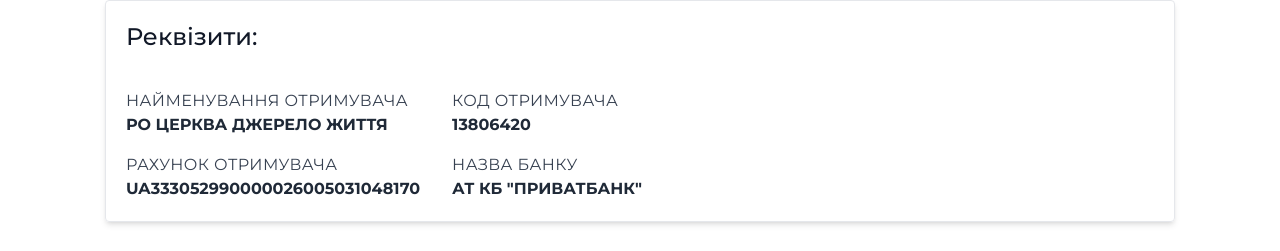
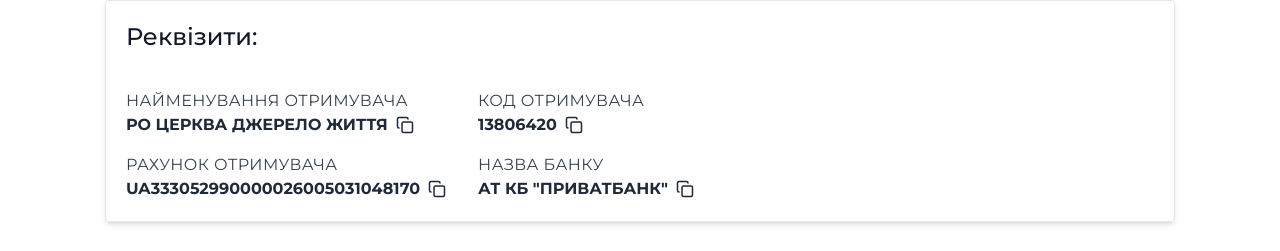
Before and after one commit to d-church/website, a Next.js app: page /uk/donate-building in a window 1280 px wide. Shown: the part 1858-2109 px from the top of the page. Built offline with nearby package versions, Linux system fonts and the light colour scheme; no server answers.

Commit message:
feat: add copy to clipboard component

```diff
--- a/package.json
+++ b/package.json
@@ -19,6 +19,7 @@
     "@radix-ui/react-select": "^2.0.0",
     "@radix-ui/react-separator": "^1.0.3",
     "@radix-ui/react-slot": "^1.0.2",
+    "@radix-ui/react-tooltip": "^1.2.8",
     "@tanstack/react-query": "^5.29.2",
     "@tanstack/react-query-devtools": "^5.29.2",
     "@vis.gl/react-google-maps": "^1.1.0",
--- /dev/null
+++ b/src/components/common/copy-to-clipboard.tsx
@@ -0,0 +1,53 @@
+import { TooltipContentProps } from "@radix-ui/react-tooltip";
+import { Copy, CopyCheck } from "lucide-react";
+import { useTranslations } from "next-intl";
+import { useState } from "react";
+
+import { Tooltip, TooltipProps } from "../ui/tooltip";
+
+type CopyToClipboardProps = TooltipProps & {
+  value: string;
+  iconSize?: number;
+};
+
+export function CopyToClipboard({
+  value,
+  iconSize = 18,
+  delayDuration = 500,
+  align = "end",
+  className = "bg-[#0E9398] text-white rounded px-2",
+  ...tooltipProps
+}: CopyToClipboardProps) {
+  const t = useTranslations();
+  const [copied, setCopied] = useState(false);
+
+  const handleCopy = async () => {
+    try {
+      await navigator.clipboard.writeText(value);
+      setCopied(true);
+      setTimeout(() => setCopied(false), 1500);
+    } catch (err) {
+      console.error("Failed to copy text: ", err);
+    }
+  };
+
+  return (
+    <Tooltip
+      delayDuration={delayDuration}
+      align={align}
+      content={
+        copied ? t("common.copied-to-clipboard") : t("common.copy-to-clipboard")
+      }
+      className={className}
+      {...tooltipProps}
+    >
+      <div
+        onClick={handleCopy}
+        className="inline-flex cursor-pointer items-center justify-between gap-2"
+      >
+        <span>{value}</span>
+        {copied ? <CopyCheck size={iconSize} /> : <Copy size={iconSize} />}
+      </div>
+    </Tooltip>
+  );
+}
--- a/src/components/donate-building-page/building-credentials-block.tsx
+++ b/src/components/donate-building-page/building-credentials-block.tsx
@@ -3,6 +3,7 @@
 import { useTranslations } from "next-intl";
 import Image from "next/image";
 
+import { CopyToClipboard } from "../common/copy-to-clipboard";
 import mainImage from "./static-assets/main_image.webp";
 
 import { Donate } from "@/constants";
@@ -120,27 +121,33 @@ export function BuildingCredentialsBlock() {
                 <p className="uppercase tracking-wide text-gray-700">
                   {t("receiver-label")}
                 </p>
-                <p className="font-bold text-gray-800">{t("receiver-value")}</p>
+                <div className="font-bold text-gray-800">
+                  <CopyToClipboard value={t("receiver-value")} />
+                </div>
               </div>
               <div className="group">
                 <p className="uppercase tracking-wide text-gray-700">
                   {t("code-label")}
                 </p>
-                <p className="font-bold text-gray-800">{t("code-value")}</p>
+                <div className="font-bold text-gray-800">
+                  <CopyToClipboard value={t("code-value")} />
+                </div>
               </div>
               <div className="group">
                 <p className="uppercase tracking-wide text-gray-700">
                   {t("account-label")}
                 </p>
-                <p className="break-all font-bold text-gray-800">
-                  {t("account-value")}
-                </p>
+                <div className="break-all font-bold text-gray-800">
+                  <CopyToClipboard value={t("account-value")} />
+                </div>
               </div>
               <div className="group">
                 <p className="uppercase tracking-wide text-gray-700">
                   {t("bank-label")}
                 </p>
-                <p className="font-bold text-gray-800">{t("bank-value")}</p>
+                <div className="font-bold text-gray-800">
+                  <CopyToClipboard value={t("bank-value")} />
+                </div>
               </div>
             </div>
           </div>
--- a/src/components/donate-page/payment-methods-block.tsx
+++ b/src/components/donate-page/payment-methods-block.tsx
@@ -1,11 +1,13 @@
+"use client";
+
 import { useTranslations } from "next-intl";
 import Image from "next/image";
 
-import { Donate } from "@/constants";
-
+import { CopyToClipboard } from "../common/copy-to-clipboard";
 import { LiqPayButton } from "../donation-ministry/liq-pay-button";
 
 import { Link } from "@/app/navigation";
+import { Donate } from "@/constants";
 
 export function PaymentMethodsBlock() {
   const t = useTranslations();
@@ -115,42 +117,58 @@ export function PaymentMethodsBlock() {
               <p className="uppercase tracking-wide text-gray-700">
                 {t("donate-page.payments-block.privat-iban.receiver-label")}
               </p>
-              <p className="font-bold text-gray-800">
-                {t("donate-page.payments-block.privat-iban.receiver-value")}
-              </p>
+              <div className="font-bold text-gray-800">
+                <CopyToClipboard
+                  value={t(
+                    "donate-page.payments-block.privat-iban.receiver-value"
+                  )}
+                />
+              </div>
             </div>
             <div className="group">
               <p className="uppercase tracking-wide text-gray-700">
                 {t("donate-page.payments-block.privat-iban.bank-label")}
               </p>
-              <p className="font-bold text-gray-800">
-                {t("donate-page.payments-block.privat-iban.bank-value")}
-              </p>
+              <div className="font-bold text-gray-800">
+                <CopyToClipboard
+                  value={t("donate-page.payments-block.privat-iban.bank-value")}
+                />
+              </div>
             </div>
             <div className="group">
               <p className="uppercase tracking-wide text-gray-700">
                 {t("donate-page.payments-block.privat-iban.iban-label")}
               </p>
-              <p className="font-bold text-gray-800">
-                {t("donate-page.payments-block.privat-iban.iban-value")}
-              </p>
+              <div className="font-bold text-gray-800">
+                <CopyToClipboard
+                  value={t("donate-page.payments-block.privat-iban.iban-value")}
+                />
+              </div>
             </div>
             <div className="group">
               <p className="uppercase tracking-wide text-gray-700">
                 {t("donate-page.payments-block.privat-iban.edrpou-label")}
               </p>
-              <p className="font-bold text-gray-800">
-                {t("donate-page.payments-block.privat-iban.edrpou-value")}
-              </p>
+              <div className="font-bold text-gray-800">
+                <CopyToClipboard
+                  value={t(
+                    "donate-page.payments-block.privat-iban.edrpou-value"
+                  )}
+                />
+              </div>
             </div>
 
             <div className="group">
               <p className="uppercase tracking-wide text-gray-700">
                 {t("donate-page.payments-block.privat-iban.purpose-label")}
               </p>
-              <p className="font-bold text-gray-800">
-                {t("donate-page.payments-block.privat-iban.purpose-value")}
-              </p>
+              <div className="font-bold text-gray-800">
+                <CopyToClipboard
+                  value={t(
+                    "donate-page.payments-block.privat-iban.purpose-value"
+                  )}
+                />
+              </div>
             </div>
           </div>
         </div>
--- /dev/null
+++ b/src/components/ui/tooltip.tsx
@@ -0,0 +1,49 @@
+import {
+  Arrow,
+  Content,
+  TooltipProps as RadixTooltipProps,
+  Root,
+  TooltipContentProps,
+  TooltipProvider,
+  Trigger,
+} from "@radix-ui/react-tooltip";
+import * as React from "react";
+
+export type TooltipProps = RadixTooltipProps & TooltipContentProps;
+
+export function Tooltip({
+  children,
+  content,
+  open,
+  delayDuration,
+  defaultOpen,
+  onOpenChange,
+  ...props
+}: TooltipProps & TooltipContentProps) {
+  return (
+    <TooltipProvider>
+      <Root
+        delayDuration={delayDuration}
+        open={open}
+        defaultOpen={defaultOpen}
+        onOpenChange={onOpenChange}
+      >
+        <Trigger
+          asChild
+          onClick={(event) => event.preventDefault()}
+          onPointerDown={(event) => event.preventDefault()}
+        >
+          {children}
+        </Trigger>
+        <Content
+          onPointerDownOutside={(event) => {
+            event.preventDefault();
+          }}
+          {...props}
+        >
+          {content}
+        </Content>
+      </Root>
+    </TooltipProvider>
+  );
+}
--- a/src/lib/i18n/translation/uk.json
+++ b/src/lib/i18n/translation/uk.json
@@ -1,4 +1,8 @@
 {
+  "common": {
+    "copy-to-clipboard": "Скопіювати",
+    "copied-to-clipboard": "Скопійовано!"
+  },
   "head": {
     "titles": {
       "main": "Церква - Джерело життя | Вітаємо! Ви знайшли церкву, яку шукали!"
```
Also changed, not shown: 1 other file (tests, documents, lock files or other folders).
